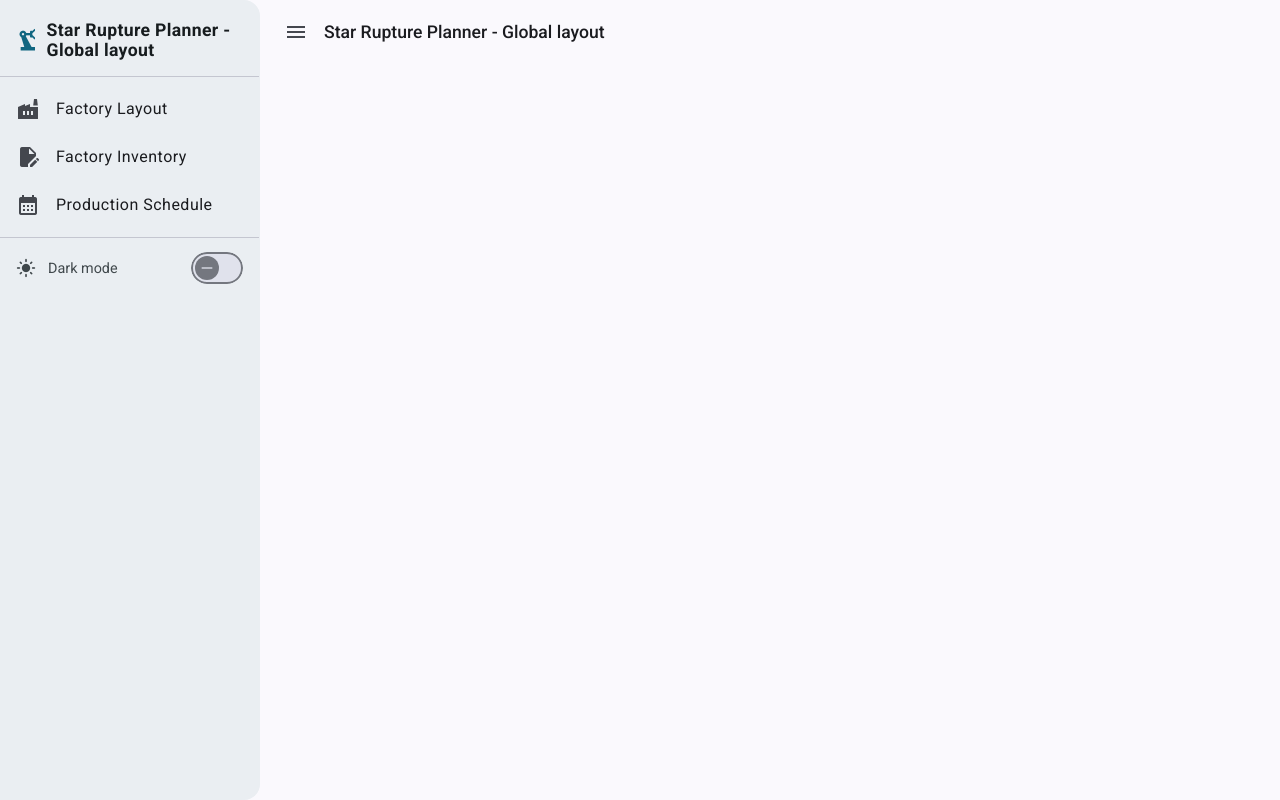
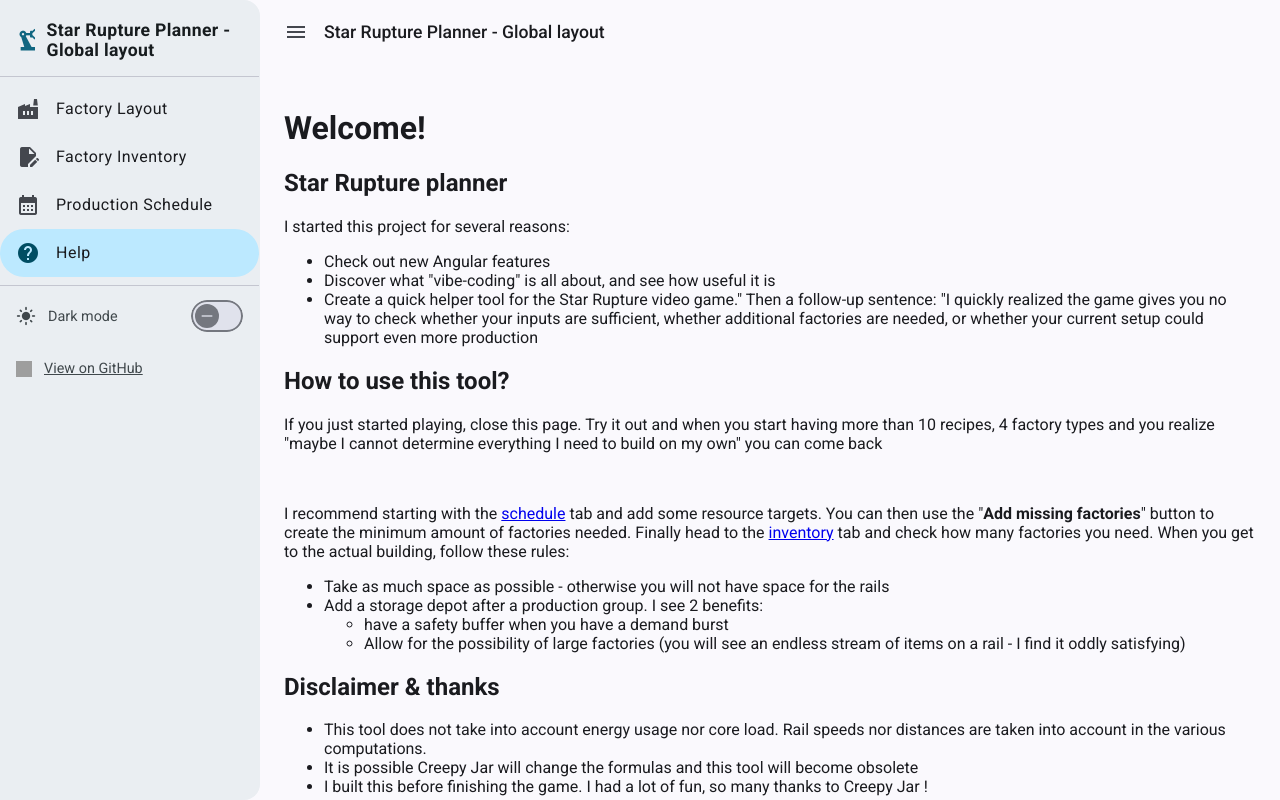
Before and after one commit to straziota18/reassert, an Angular app: page /welcome in a window 1280 px wide. Before the commit this address led to /. Built offline with nearby package versions, Linux system fonts and the light colour scheme; grey boxes are pictures that could not be loaded.

Commit message:
add welcome page, integration with github

```diff
--- a/angular.json
+++ b/angular.json
@@ -78,6 +78,9 @@
           "options": {
             "webWorkerTsConfig": "tsconfig.worker.json"
           }
+        },
+        "deploy": {
+          "builder": "angular-cli-ghpages:deploy"
         }
       }
     }
--- a/package.json
+++ b/package.json
@@ -5,6 +5,7 @@
     "ng": "ng",
     "start": "ng serve",
     "build": "ng build",
+    "deploy-github": "ng deploy --base-href=/reassert/",
     "watch": "ng build --watch --configuration development",
     "test": "ng test"
   },
@@ -29,6 +30,7 @@
     "@angular/cli": "^21.2.2",
     "@angular/compiler-cli": "^21.2.0",
     "@types/lodash": "^4.17.24",
+    "angular-cli-ghpages": "^3.0.2",
     "jsdom": "^28.0.0",
     "prettier": "^3.8.1",
     "typescript": "~5.9.2",
--- a/src/app/app.component.html
+++ b/src/app/app.component.html
@@ -13,9 +13,9 @@
     <!-- Navigation items -->
     <mat-nav-list>
       @for (item of navItems; track item.route) {
-      <a mat-list-item [routerLink]="item.route"
-        [class.active-nav-item]="isActive(item.route)">
-        <mat-icon matListItemIcon [matBadge]="nbProblems()" [matBadgeHidden]="item.route !== 'factory'">{{ item.icon }}</mat-icon>
+      <a mat-list-item [routerLink]="item.route" [class.active-nav-item]="isActive(item.route)">
+        <mat-icon matListItemIcon [matBadge]="nbProblems()" [matBadgeHidden]="item.route !== 'factory'">{{ item.icon
+          }}</mat-icon>
         <span matListItemTitle>{{ item.label }}</span>
       </a>
       }
@@ -25,11 +25,15 @@
     <!-- Dark mode toggle pinned to bottom -->
     <div class="sidenav-footer">
       <mat-divider></mat-divider>
-      <div class="dark-mode-row">
+      <div class="bottom-divider-row">
         <mat-icon>{{ isDarkMode ? 'dark_mode' : 'light_mode' }}</mat-icon>
         <span>Dark mode</span>
         <mat-slide-toggle [checked]="isDarkMode" (change)="toggleDarkMode()" color="primary"></mat-slide-toggle>
       </div>
+      <a [href]="repoUrl" target="_blank" rel="noopener" class="bottom-divider-row">
+        <img width="16" height="16" src="assets/github-icon.png">
+        View on GitHub
+      </a>
     </div>
   </mat-sidenav>
 
--- a/src/app/app.component.scss
+++ b/src/app/app.component.scss
@@ -54,7 +54,7 @@
 .sidenav-footer {
   margin-top: auto;
 
-  .dark-mode-row {
+  .bottom-divider-row {
     display: flex;
     align-items: center;
     gap: 12px;
--- a/src/app/app.component.ts
+++ b/src/app/app.component.ts
@@ -42,6 +42,8 @@
 export class AppComponent implements OnInit {
   @ViewChild('sidenav') sidenav!: MatSidenav;
 
+  readonly repoUrl = 'https://github.com/straziota18/reassert';
+
   readonly title: Signal<string>;
   isDarkMode = false;
   isMobile = false;
@@ -57,6 +59,7 @@
     { label: 'Factory Layout', icon: 'factory', route: '/factory-layout' },
     { label: 'Factory Inventory', icon: 'edit_document', route: '/factory-inventory' },
     { label: 'Production Schedule', icon: 'calendar_month', route: '/schedule' },
+    { label: 'Help', icon: 'help', route: '/welcome' },
   ];
 
   constructor(
--- /dev/null
+++ b/src/app/components/welcome/welcome.html
@@ -0,0 +1,23 @@
+<h1>Welcome!</h1>
+<h2>Star Rupture planner</h2>
+<p>I started this project for several reasons:</p>
+<ul>
+    <li>Check out new Angular features</li>
+    <li>Discover what "vibe-coding" is all about, and see how useful it is</li>
+    <li>Create a quick helper tool for the Star Rupture video game."
+Then a follow-up sentence: "I quickly realized the game gives you no way to check whether your inputs are sufficient, whether additional factories are needed, or whether your current setup could support even more production</li>
+</ul>
+<h2>How to use this tool?</h2>
+<p>If you just started playing, close this page. Try it out and when you start having more than 10 recipes, 4 factory types and you realize "maybe I cannot determine everything I need to build on my own" you can come back</p>
+<br/>
+<p>I recommend starting with the <a routerLink="schedule">schedule</a> tab and add some resource targets. You can then use the "<strong>Add missing factories</strong>" button to create the minimum amount of factories needed. Finally head to the <a routerLink="">inventory</a> tab and check how many factories you need. When you get to the actual building, follow these rules:</p>
+<ul>
+    <li>Take as much space as possible - otherwise you will not have space for the rails</li>
+    <li>Add a storage depot after a production group. I see 2 benefits:<ul><li>have a safety buffer when you have a demand burst</li><li>Allow for the possibility of large factories (you will see an endless stream of items on a rail - I find it oddly satisfying)</li></ul></li>
+</ul>
+<h2>Disclaimer &amp; thanks</h2>
+<ul>
+    <li>This tool does not take into account energy usage nor core load. Rail speeds nor distances are taken into account in the various computations.</li>
+    <li>It is possible Creepy Jar will change the formulas and this tool will become obsolete</li>
+    <li>I built this before finishing the game. I had a lot of fun, so many thanks to Creepy Jar !</li>
+</ul>
```
Also changed, not shown: src/app/app.routes.ts (+5 -3 lines), src/app/components/welcome/welcome.ts (added, +10 -0 lines), src/app/components/welcome/welcome.scss (added), 2 other files (tests, documents, lock files or other folders).
